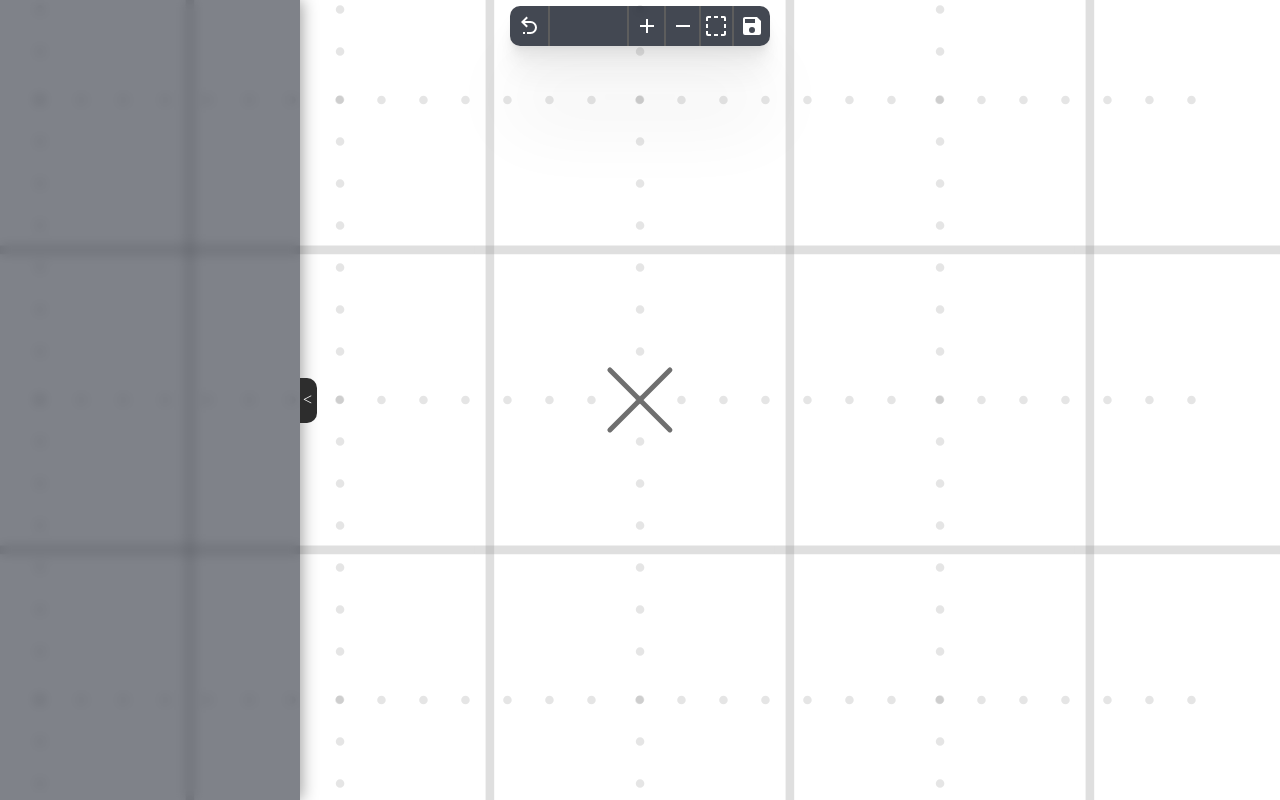
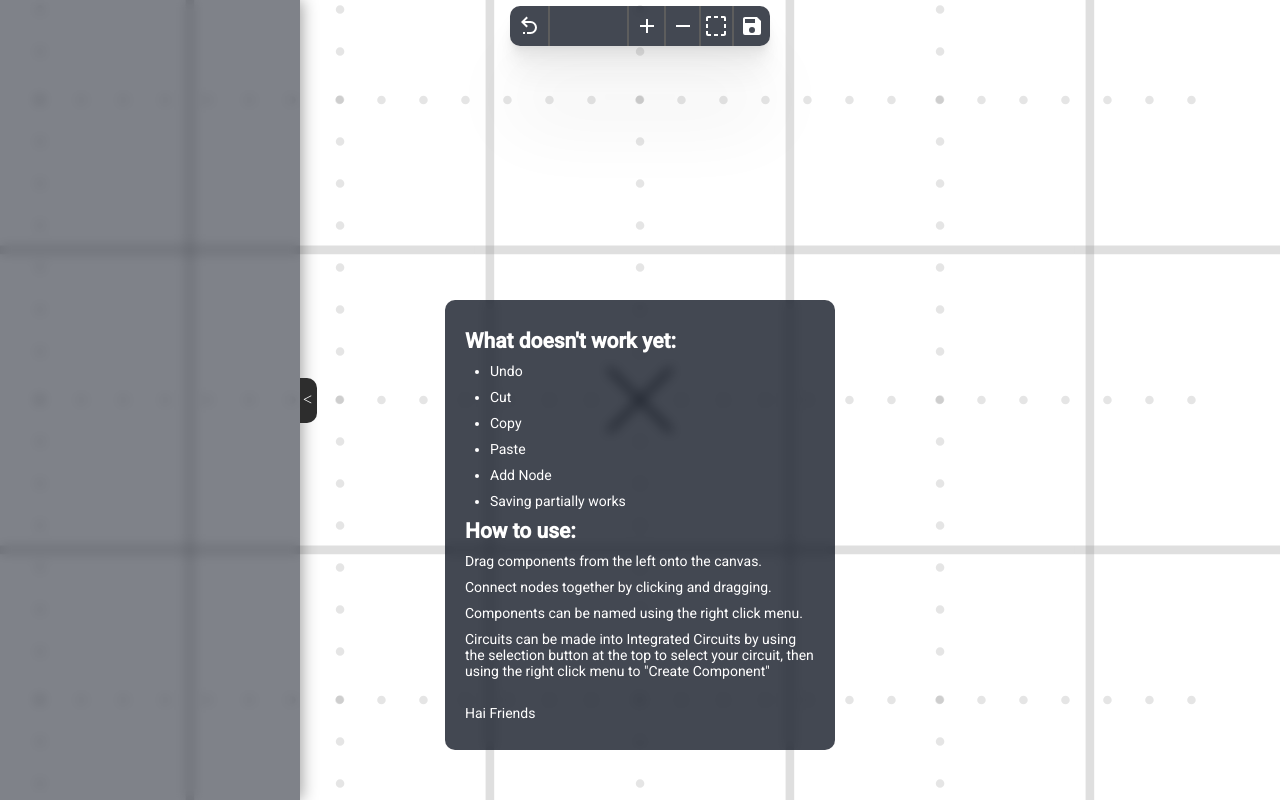
Before and after one commit to apparatusone/Circuits, a website with bundled scripts: page index.html in a window 1280 px wide. Built offline with nearby package versions, Linux system fonts and the light colour scheme.

Commit message:
fix typos

```diff
--- a/index.html
+++ b/index.html
@@ -28,7 +28,7 @@
             <li>Saving partially works</li>
         </ul>
         <h2>How to use:</h2>
-        <p>Drag componets from the left onto the canvas.</p>
+        <p>Drag components from the left onto the canvas.</p>
         <p>Connect nodes together by clicking and dragging.</p>
         <p>Components can be named using the right click menu.</p>
         <p>Circuits can be made into Integrated Circuits by using the selection button at the top to select your circuit, then using the right click menu to "Create Component"
--- a/style.css
+++ b/style.css
@@ -36,7 +36,7 @@ canvas {
 
 #welcome {
     position: relative;
-    display: none;
+    display: flex;
     flex-direction: column;
     justify-content: center;
     /* align-items: center; */
```
